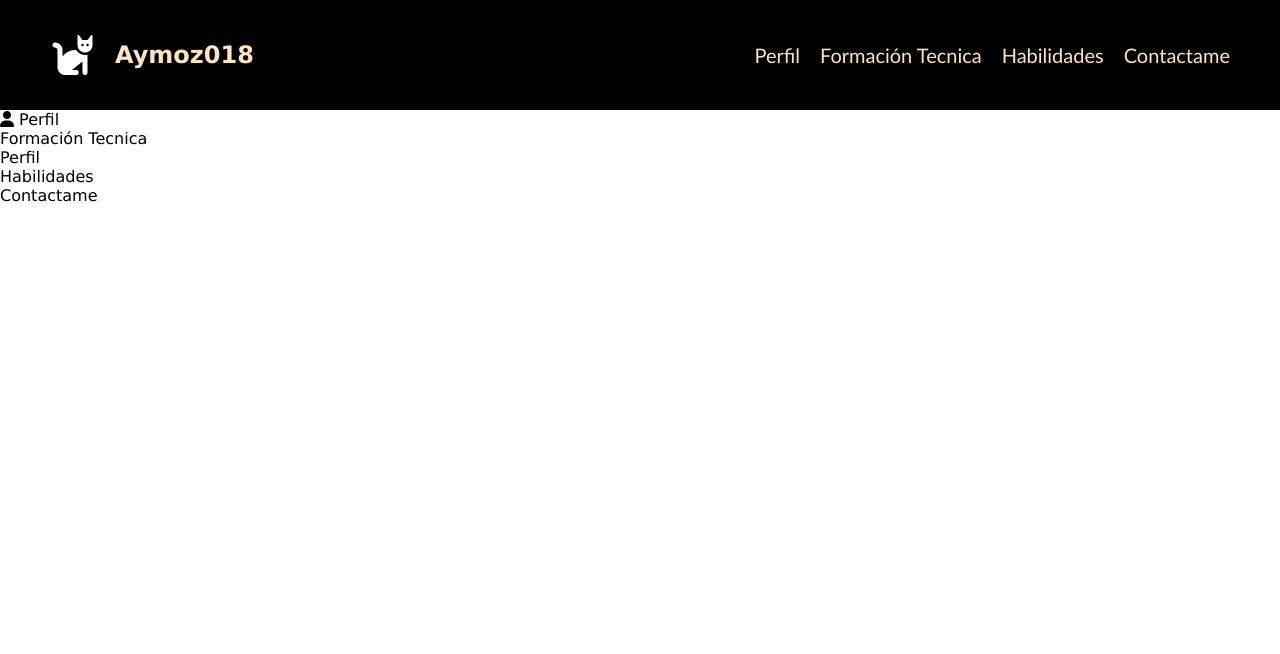
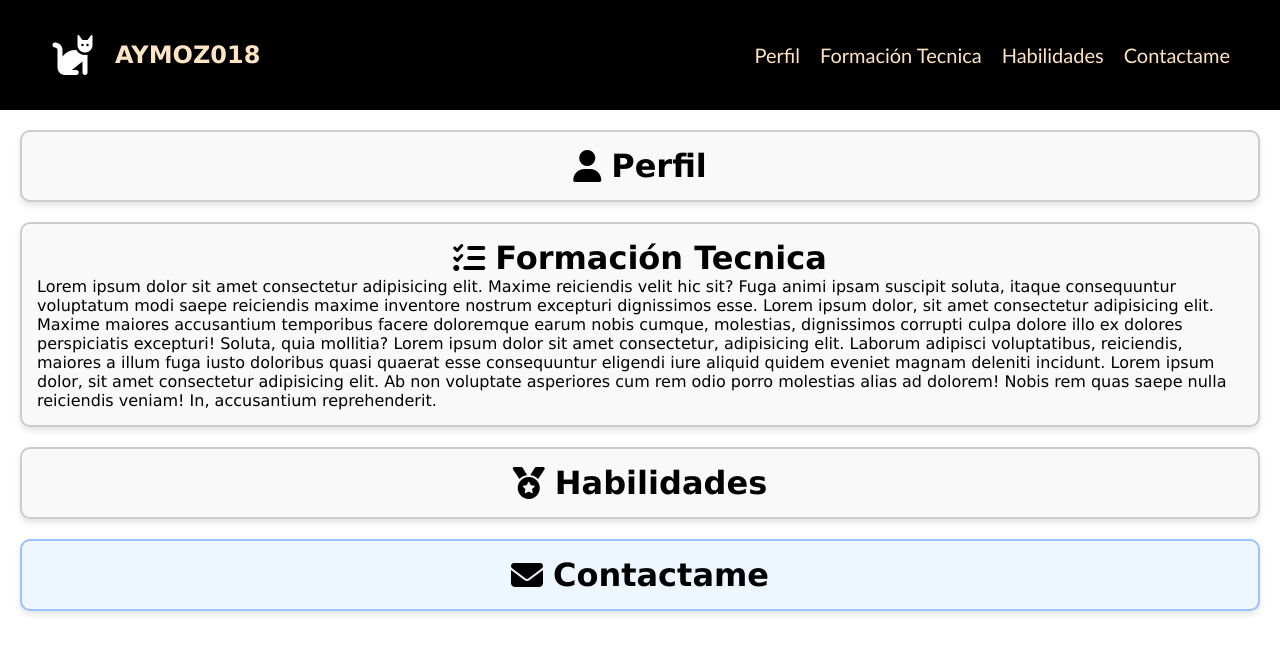
Before and after one commit to AYMOZ018/Perfil_Prof, a plain HTML site: page index.html in a window 1280 px wide. Drawn offline with Linux system fonts and the light colour scheme.

Commit message:
creacion section.css y crear en index estructura para las secciones

```diff
--- a/index.html
+++ b/index.html
@@ -4,6 +4,7 @@
     <meta charset="UTF-8">
     <meta name="viewport" content="width=device-width, initial-scale=1.0">
     <link rel="stylesheet" href="style.css">
+    <link rel="stylesheet" href="section.css">
     <script src="https://kit.fontawesome.com/a02f6756ea.js" crossorigin="anonymous"></script>
     <title>Perfl Profesional</title>
 </head>
@@ -11,7 +12,7 @@
     <header>
         <a href="#" class="logo">
             <i class="fa-solid fa-cat"></i>
-            <h2>Aymoz018</h2>
+            <h2>AYMOZ018</h2>
         </a>
         <nav>
             <a href="#">Perfil</a>
@@ -22,25 +23,44 @@
     </header>
 
     <section>
-        <ul>
-            <li>
-                <i class="fa-solid fa-user"></i>
-                Perfil
-            </li>
-            <li>
+        <div class="cuadro cuadro-grande">
 
-                Formación Tecnica
-            </li>
-            <li>
-                Perfil
-            </li>
-            <li>
-                Habilidades
-            </li>
-            <li>
-                Contactame
-            </li>
-        </ul>
+            <h2>
+            <i class="fa-solid fa-user"></i>
+            Perfil
+            </h2>
+
+        </div>
+        <div class="cuadro cuadro-grande">
+
+            <h2>
+            <i class="fa-solid fa-list-check"></i>
+            Formación Tecnica
+            </h2>
+
+            <p>Lorem ipsum dolor sit amet consectetur adipisicing elit. Maxime reiciendis velit hic sit? Fuga animi ipsam suscipit soluta, itaque consequuntur voluptatum modi saepe reiciendis maxime inventore nostrum excepturi dignissimos esse.
+            Lorem ipsum dolor, sit amet consectetur adipisicing elit. Maxime maiores accusantium temporibus facere doloremque earum nobis cumque, molestias, dignissimos corrupti culpa dolore illo ex dolores perspiciatis excepturi! Soluta, quia mollitia?
+            Lorem ipsum dolor sit amet consectetur, adipisicing elit. Laborum adipisci voluptatibus, reiciendis, maiores a illum fuga iusto doloribus quasi quaerat esse consequuntur eligendi iure aliquid quidem eveniet magnam deleniti incidunt.
+            Lorem ipsum dolor, sit amet consectetur adipisicing elit. Ab non voluptate asperiores cum rem odio porro molestias alias ad dolorem! Nobis rem quas saepe nulla reiciendis veniam! In, accusantium reprehenderit.
+            </p>
+        </div>
+        <div class="cuadro cuadro-grande">
+
+            <h2>
+            <i class="fa-solid fa-medal"></i>
+            Habilidades
+            </h2>
+
+        </div>
+        <div class="cuadro cuadro-contacto">
+
+            <h2>
+            <i class="fa-solid fa-envelope"></i>
+            Contactame
+
+            </h2>
+
+        </div>
     </section>
 
     <footer>
--- /dev/null
+++ b/section.css
@@ -0,0 +1,72 @@
+*{
+    padding: 0;
+    /*separar el elemento del exterior*/
+    margin: 0;
+    font-family: Verdana, Geneva, Tahoma, sans-serif;
+}
+
+section {
+    display: flex;
+
+    /* los elementos se ajustan a una
+    nueva línea cuando no caben en la línea actua*/
+    flex-wrap: wrap;
+    gap: 20px;
+    padding: 20px;
+}
+
+/* Recuadros genéricos */
+.cuadro {
+    background-color: #f9f9f9;
+    border: 2px solid #ccc;
+    border-radius: 10px;
+    /*aumentar el espaciado interno*/
+    padding: 15px;
+    box-shadow: 0 4px 6px rgba(0,0,0,0.1);
+}
+
+
+
+/*---no usado---*/
+/* Perfil y Formación Técnica: mitad de ancho cada uno */
+.cuadro-mitad {
+    /*Sí, se ponen en horizontal (por defecto flex-direction: row).
+    Sí, ocupan todo el espacio disponible, repartiéndolo de forma
+    proporcional entre los elementos que tienen flex: 1.*/
+    flex: 1;
+    /* Ancho mínimo para que no se achique demasiado
+    Significa: "Este bloque nunca tendrá menos de 250 píxeles de ancho"*/
+    min-width: 250px;
+}
+/*---no usado---*/
+
+
+
+/* Habilidades: ocupa ancho completo */
+.cuadro-grande {
+    /*
+    Ocupen toda la fila
+    Se coloquen automáticamente en su propia línea
+    aunque haya otros elementos al lado*/
+    flex-basis: 100%;
+}
+
+.cuadro-contacto{
+    flex-basis: 100%;
+    background-color: #eef6ff;
+    border-color: #99c2ff;
+}
+
+.cuadro h2{
+    /* Coloca icono y texto en fila */
+    display: flex;
+    /* Centra horizontalmente */
+    justify-content: center;
+    /* Centra verticalmente */
+    align-items: center;
+    /* Espacio entre icono y texto */
+    gap: 10px;
+    /* Tamaño de texto  1rem equivale a 16px.*/
+    font-size: 2rem;
+
+}
```
